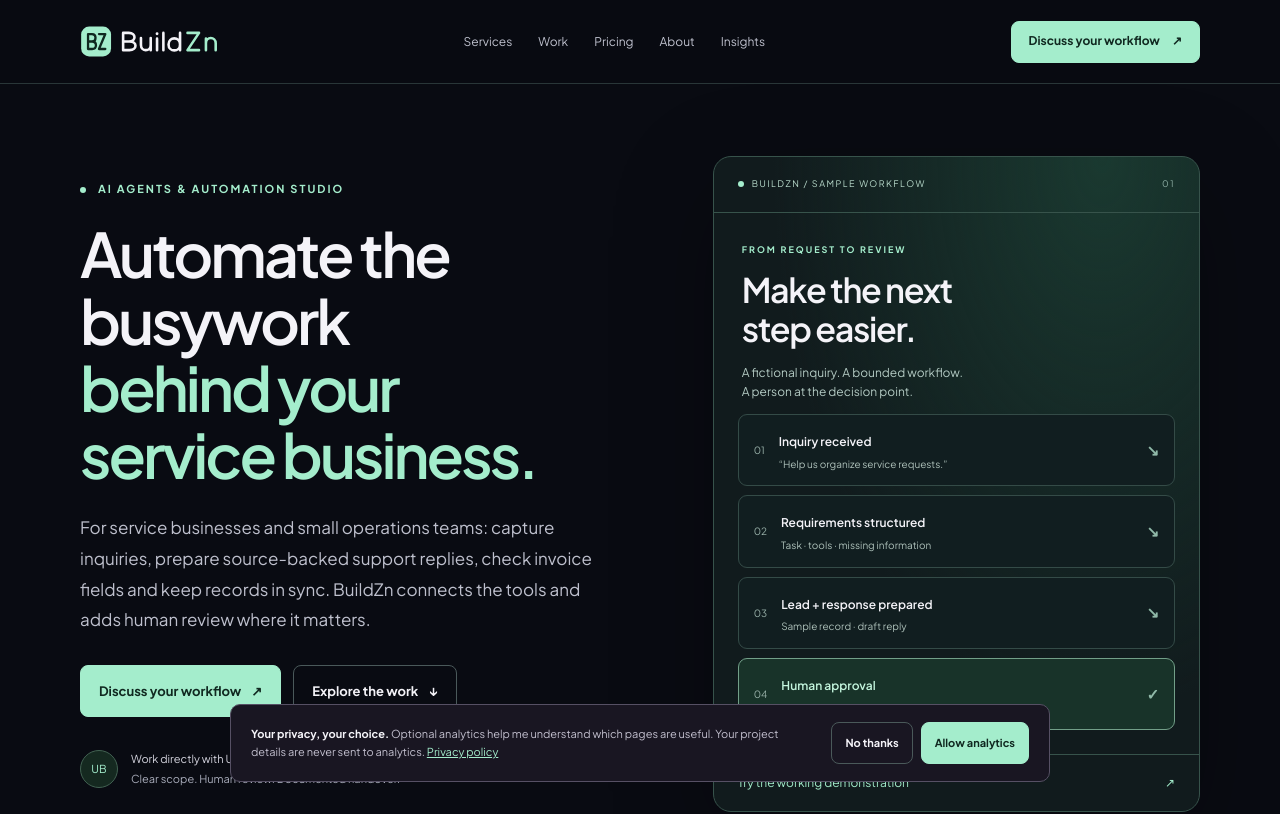
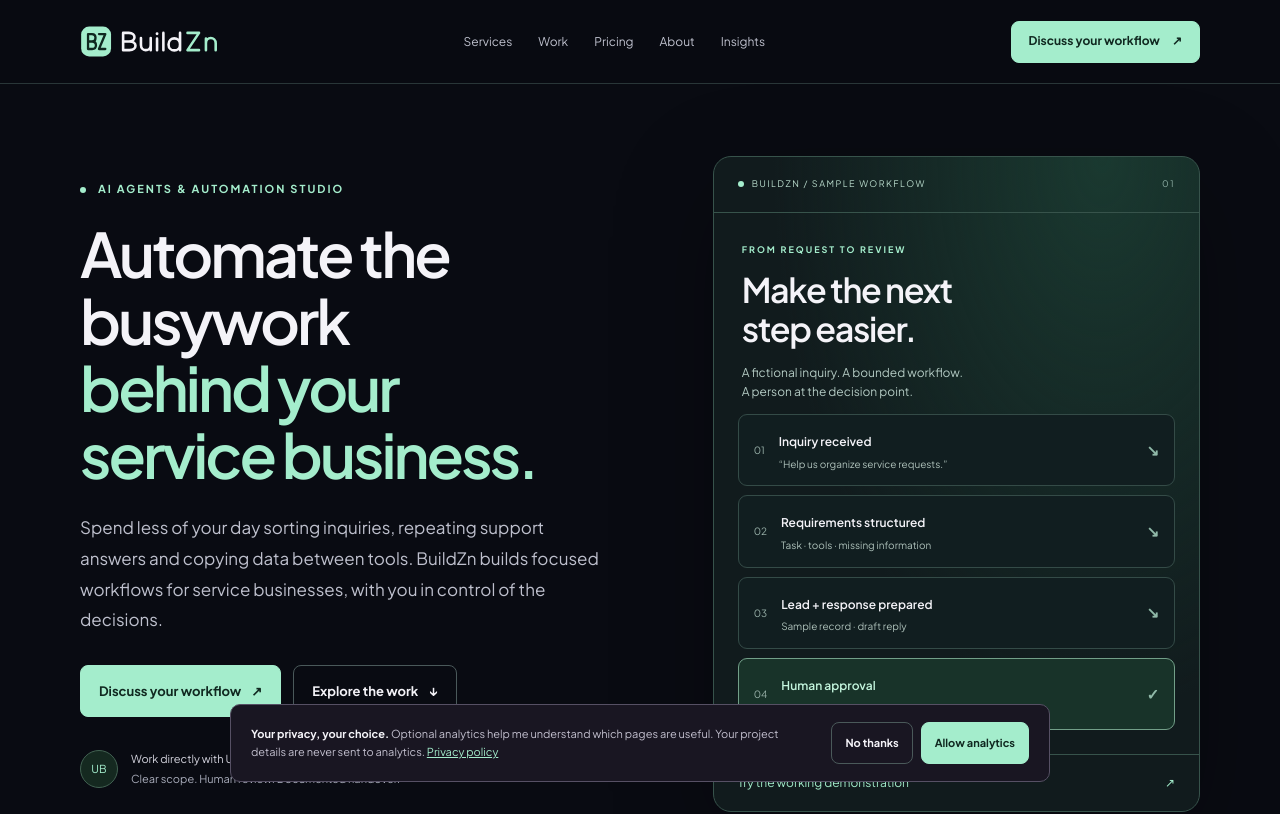
Before and after one commit to umair24171/dev_umair, a Next.js app: page / in a window 1280 px wide. Shown: the top 814 px of the page. Built offline with nearby package versions, Linux system fonts and the light colour scheme.

Commit message:
Improve BuildZn visitor-to-inquiry journey: app/page.tsx

```diff
--- a/app/page.tsx
+++ b/app/page.tsx
@@ -2,6 +2,7 @@ import ProblemEntries from './components/ProblemEntries';
 import FirstEngagement from './components/FirstEngagement';
 import WorkflowPreview from './components/WorkflowPreview';
 import Link from 'next/link';
+import Image from 'next/image';
 import type { Metadata } from 'next';
 import { faqs, processSteps, projects, services } from '@/lib/site';
 import ContactForm from './components/ContactForm';
@@ -19,7 +20,7 @@ export default function Home() {
     <section className="hero shell"><div className="hero-copy">
       <p className="eyebrow"><span className="status-dot"/> AI AGENTS & AUTOMATION STUDIO</p>
       <h1>Automate the busywork<br/><span>behind your<br/>service business.</span></h1>
-      <p className="hero-description">For service businesses and small operations teams: capture inquiries, prepare source-backed support replies, check invoice fields and keep records in sync. BuildZn connects the tools and adds human review where it matters.</p>
+      <p className="hero-description">Spend less of your day sorting inquiries, repeating support answers and copying data between tools. BuildZn builds focused workflows for service businesses, with you in control of the decisions.</p>
       <div className="hero-actions"><TrackedLink href="/contact" className="button" location="hero">Discuss your workflow <span aria-hidden="true">↗</span></TrackedLink><Link href="/work" className="button button-secondary">Explore the work <span aria-hidden="true">↓</span></Link></div>
       <div className="hero-note"><span className="founder-mark" aria-hidden="true">UB</span><p>Work directly with Umair Bilal.<br/><span>Clear scope. Human review. Documented handover.</span></p></div>
     </div><WorkflowPreview/></section>
@@ -29,7 +30,7 @@ export default function Home() {
     <section id="services" className="section services-section"><div className="shell"><div className="section-heading"><div><p className="eyebrow">HOW I CAN HELP</p><h2>Start with the problem.<br/>Build what solves it.</h2></div><p className="section-copy">Missed inquiries, repeated support questions, manual data entry or a broken integration. Start with one task and a useful outcome.</p></div><div className="service-list">{services.map(service => <Link href={`/services/${service.slug}`} className="service-row" key={service.slug}><span className="service-number">{service.number}</span><div><h3>{service.name}</h3><p>{service.description}</p></div><span className="service-arrow" aria-hidden="true">↗</span></Link>)}</div></div></section>
     <section id="process" className="section shell"><div className="section-heading"><div><p className="eyebrow">THE WAY WE WORK</p><h2>Less guesswork.<br/>More dependable workflows.</h2></div><p className="section-copy">Know what is included, evaluate the exceptions and leave with a workflow you can understand and operate.</p></div><div className="process-grid">{processSteps.map((step, i) => <div key={step.title}><span className="process-number">0{i + 1}</span><h3>{step.title}</h3><p>{step.text}</p></div>)}</div><div id="pricing" className="scope-note"><div><p className="eyebrow">SCOPE FIRST</p><h3>A clear price starts with a clear scope.</h3><p>The proposal defines deliverables, milestones and costs. Hosting, model usage and other third-party fees are identified separately. Support and handover are agreed before work starts.</p></div><Link href="/pricing" className="text-link">How estimates work ↗</Link></div></section>
     <div className="shell"><FirstEngagement/></div>
-    <section className="section founder-section"><div className="shell founder-grid"><div className="founder-monogram" aria-hidden="true">UB<span>UMAIR BILAL / BUILDZN</span></div><div><p className="eyebrow">YOUR AUTOMATION PARTNER</p><h2>The person you talk to<br/>is the person building.</h2><p className="section-copy">I’m Umair, the developer behind BuildZn. This is an independent AI agents and business automation studio. I work directly with you to connect your systems, define safe actions and make repetitive workflows easier to manage.</p><p className="section-copy">Share where you are today and what needs to work better. We’ll start there.</p><Link href="/about" className="text-link">More about Umair ↗</Link></div></div></section>
+    <section className="section founder-section"><div className="shell founder-grid"><figure className="founder-portrait"><Image src="/umair-bilal.webp" alt="Umair Bilal, the developer behind BuildZn" width={960} height={960} sizes="(max-width: 600px) 80vw, 400px"/><figcaption><strong>Umair Bilal</strong><span>Your direct point of contact at BuildZn</span></figcaption></figure><div><p className="eyebrow">YOUR AUTOMATION PARTNER</p><h2>The person you talk to<br/>is the person building.</h2><p className="section-copy">I’m Umair, the developer behind BuildZn. This is an independent AI agents and business automation studio. I work directly with you to connect your systems, define safe actions and make repetitive workflows easier to manage.</p><p className="section-copy">Share where you are today and what needs to work better. We’ll start there.</p><Link href="/about" className="text-link">More about Umair ↗</Link></div></div></section>
     <section className="section shell faq-section"><div><p className="eyebrow">BEFORE WE START</p><h2>Good questions.<br/>Clear answers.</h2></div><div className="faq-list">{faqs.map(faq => <details key={faq.question}><summary>{faq.question}<span aria-hidden="true">+</span></summary><p>{faq.answer}</p></details>)}</div></section>
     <ContactForm/>
   </main>;
```
